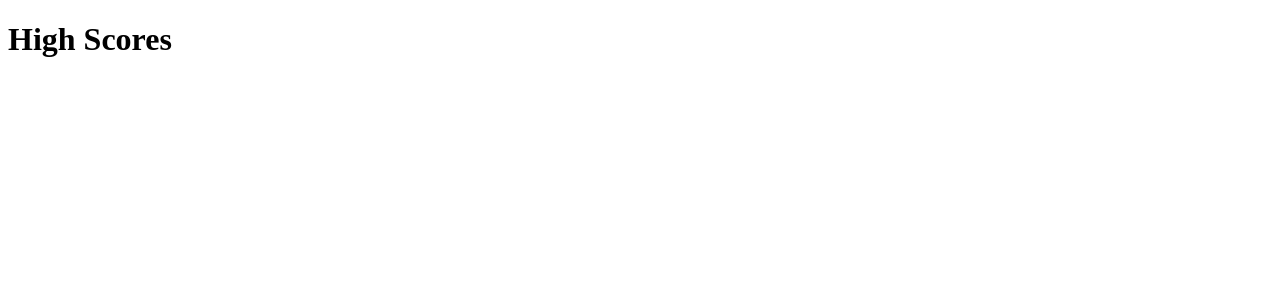
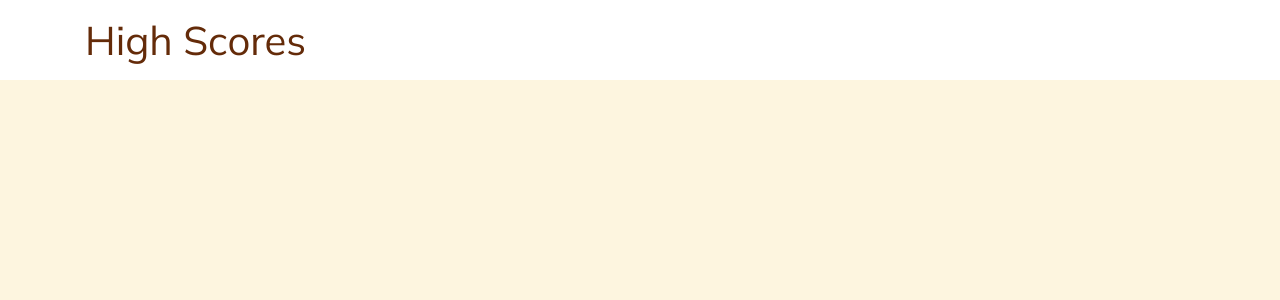
Before and after one commit to IzzyBeraja/Time-Manager-FrontEnd, a Next.js app: page /HighScores/HighScores in a window 1280 px wide. Shown: the top 300 px of the page. Built offline with nearby package versions, Linux system fonts and the light colour scheme.

Commit message:
Added global styles 👩🏻‍🎨

```diff
--- /dev/null
+++ b/pages/_app.tsx
@@ -0,0 +1,9 @@
+import "../styles/global.scss";
+import React from "react";
+import { AppProps } from "next/app";
+
+function App({ Component, pageProps }: AppProps) {
+  return <Component {...pageProps} />;
+}
+
+export default App;
```
Also changed, not shown: tsconfig.json (+2 -8 lines), styles/global.scss (renamed from src/styles.scss).
